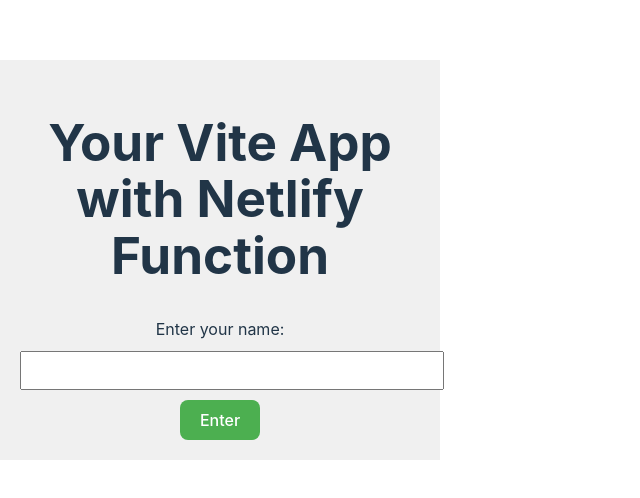
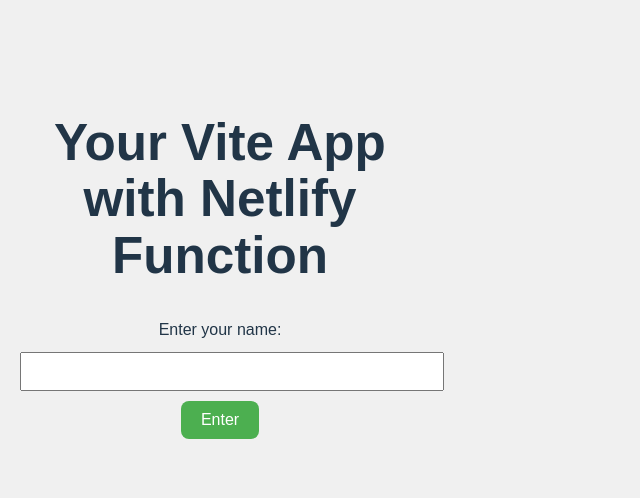
Before and after one commit to IjiniUthpala/My-vite-app, a React (Vite) app: page / in a window 1280 px wide. Shown: the part 140-638 px from the top of the page, without its empty margins (0-640 px from the left). Built offline with nearby package versions, Linux system fonts and the light colour scheme.

Commit message:
The vite app is done finallyy

```diff
--- a/src/App.module.css
+++ b/src/App.module.css
@@ -1,11 +1,18 @@
 /* App.module.css */
-.container {
+body {
+    margin: 0;
+    padding: 0;
+    font-family: 'Arial', sans-serif;
+    background-color: #f0f0f0; /* Set the background color for the entire page */
+  }
+
+  .container {
     max-width: 400px;
     margin: auto;
     padding: 20px;
     text-align: center;
     transition: transform 0.3s ease-in-out; /* Add a transition for smooth animations */
-    background-color: #f0f0f0; /* Set the background color */
+    background-color: #f0f0f0; /* Set the background color for the container */
   }
 
   .submitted {
```
